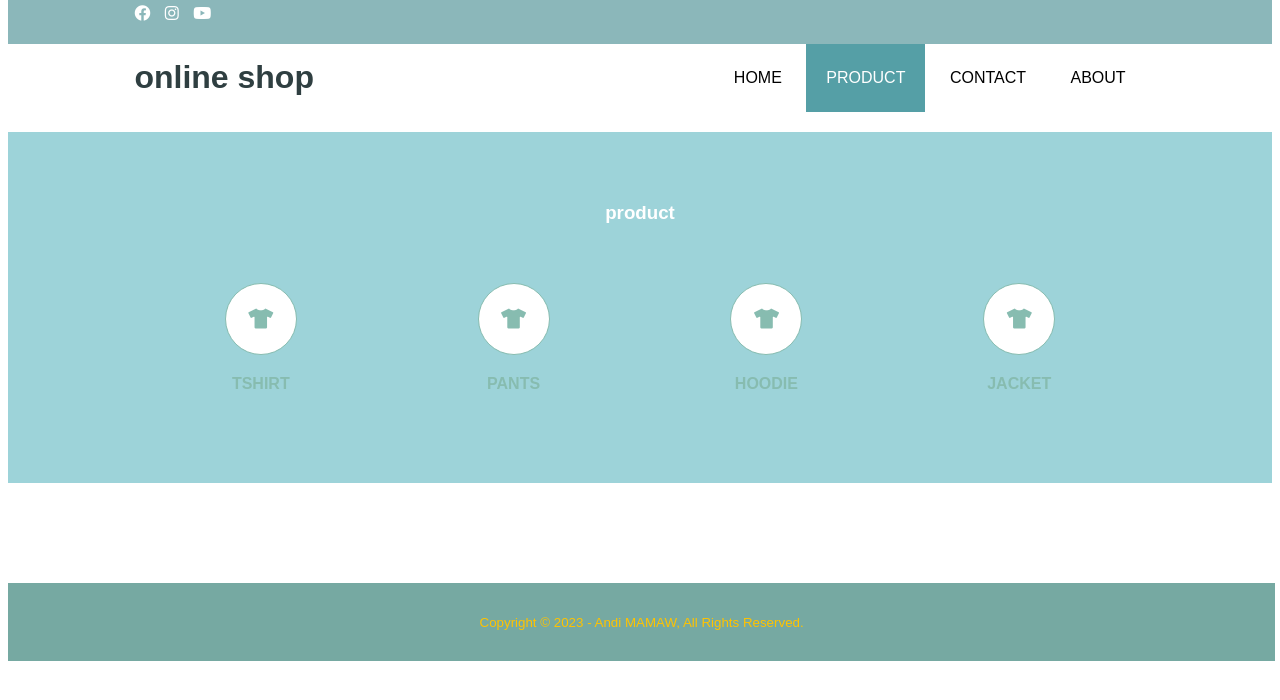
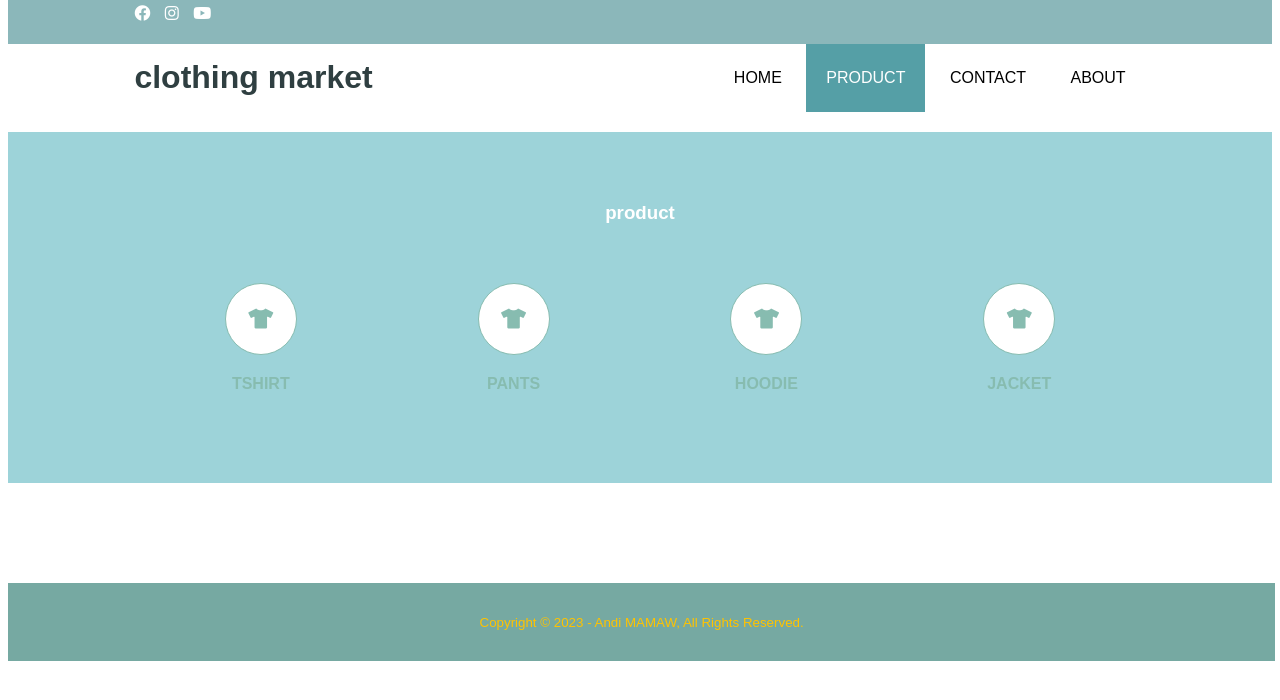
Before and after one commit to andmamaw/Clothing-market, a plain HTML site: page product.html in a window 1280 px wide. Drawn offline with Linux system fonts and the light colour scheme.

Commit message:
Update product.html

```diff
--- a/product.html
+++ b/product.html
@@ -3,7 +3,7 @@
 <head>
 	<meta charset="utf-8">
 	<meta name="viewport" content="width=device-width, initial-scale=1">
-	<title>online shop</title>
+	<title>clothing market</title>
 	<link rel="stylesheet" type="text/css" href="css/style.css">
 	<link rel="stylesheet" type="text/css" href="https://cdnjs.cloudflare.com/ajax/libs/font-awesome/5.15.3/css/all.min.css">
 
@@ -30,7 +30,7 @@
 	</div>
 	<header>
 		<div class="container">
-		<h1><a href="index.html"></a>online shop</h1>
+		<h1><a href="index.html"></a>clothing market</h1>
 		<ul>
 			<li><a href="index.html">HOME</a></li>
             <li class="active"><a href="product.html">PRODUCT</a></li>
```
